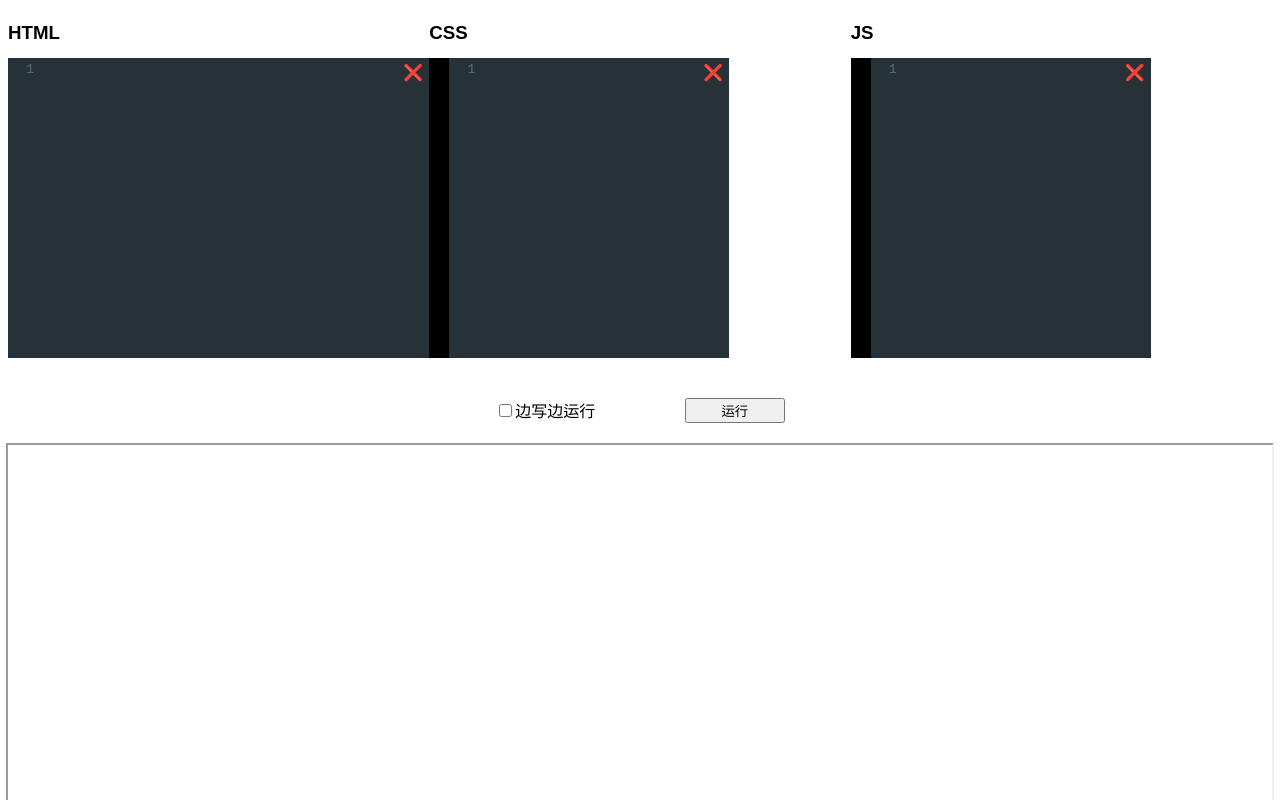
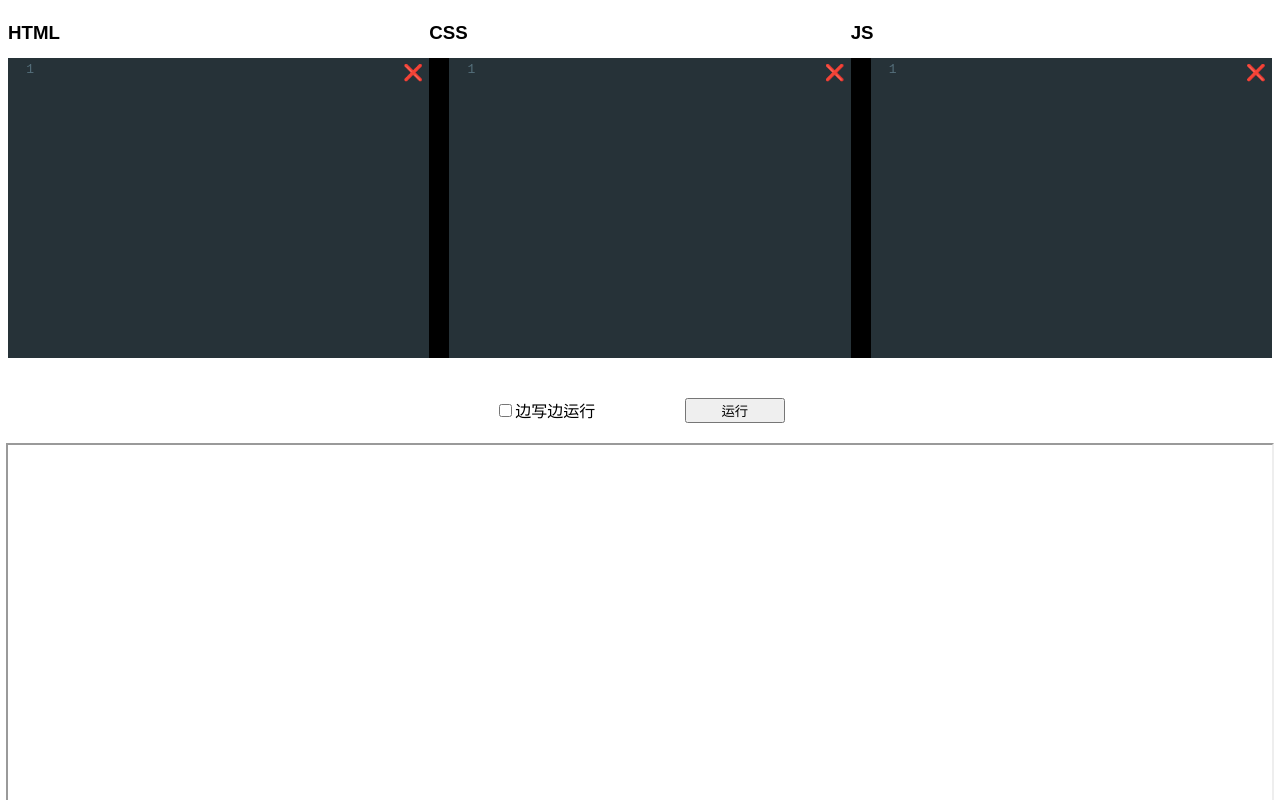
Before and after one commit to tanyanbo/online-ide, a React (Create React App) app: page / in a window 1280 px wide. Shown: the top 800 px of the page. Built offline with nearby package versions, Linux system fonts and the light colour scheme.

Commit message:
Fix drag to resize bug

```diff
--- a/src/components/Editor.css
+++ b/src/components/Editor.css
@@ -9,7 +9,7 @@
     display: grid;
     grid-template-columns: 20px 1fr;
     grid-template-rows: 50px 1fr;
-    width: 300px;
+    width: 100%;
 }
 
 .editor-top {
```
Also changed, not shown: src/components/Editors.js (+0 -14 lines).
